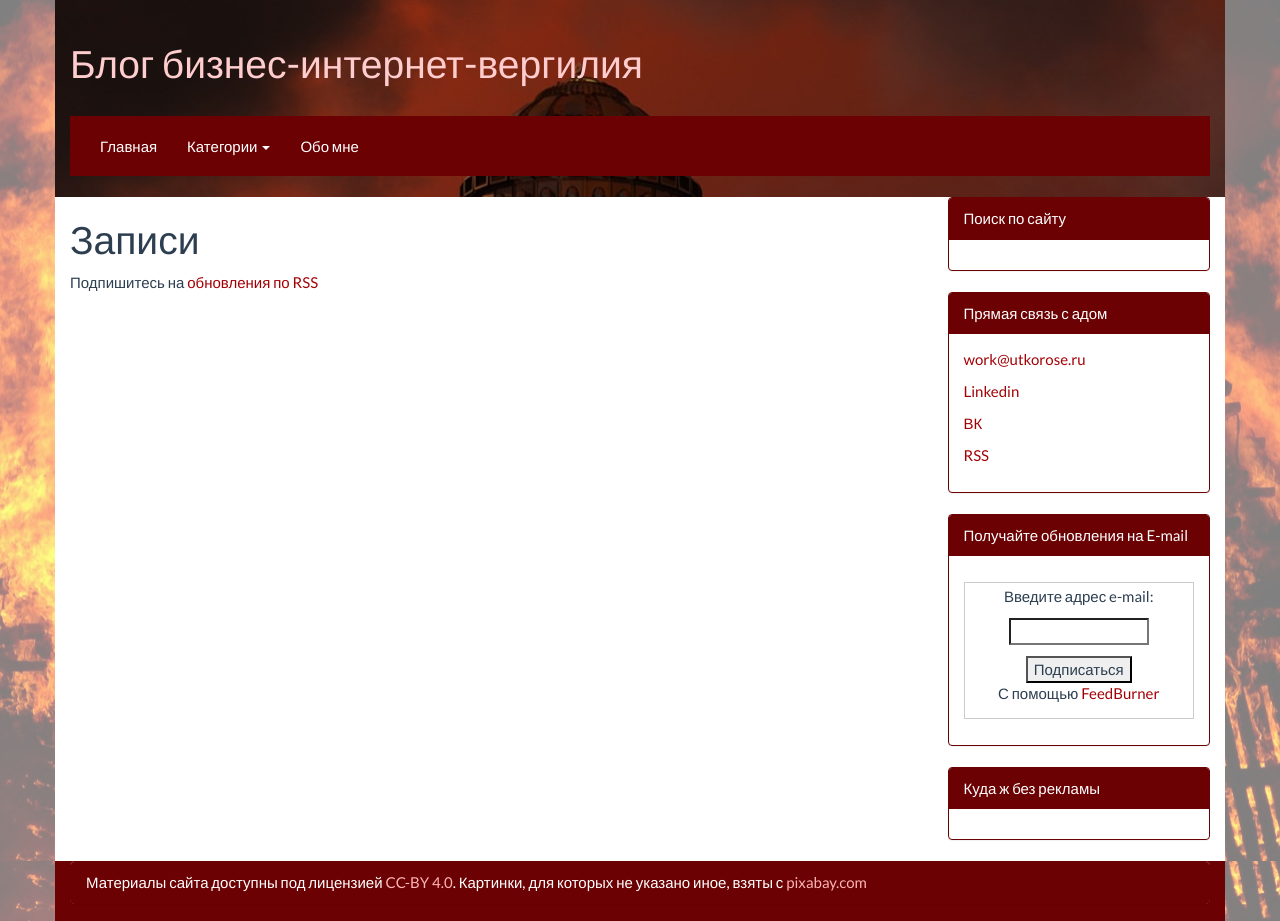
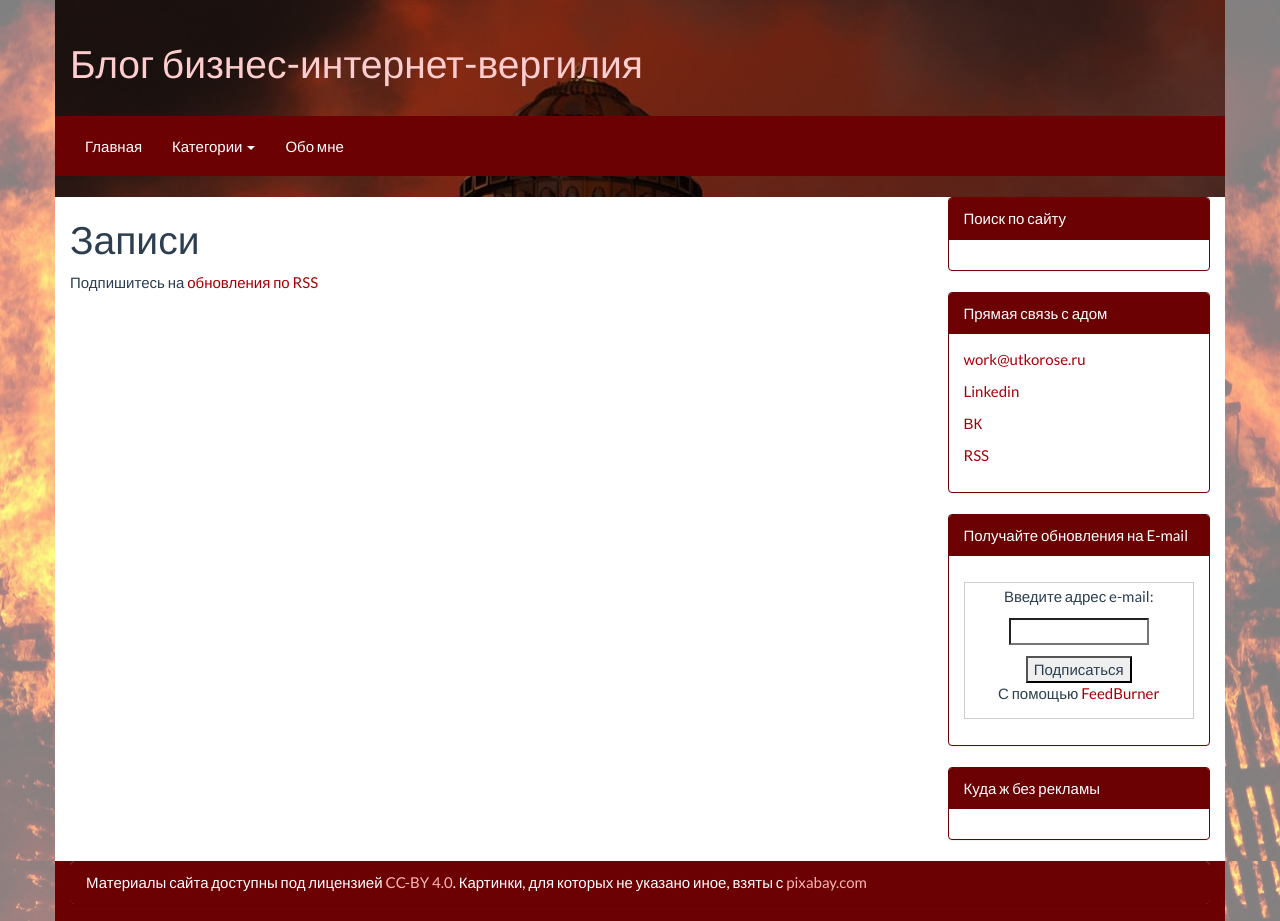
Before and after one commit to utkorose/blog-internet-vergiliy, a Jekyll site: the page built from index.html, in a window 1280 px wide. Built offline with Jekyll 4.4.1, drawn with Linux system fonts in a browser that asks for light colours.

Commit message:
Update theme.css

```diff
--- a/css/theme.css
+++ b/css/theme.css
@@ -116,3 +116,9 @@ a:hover{
 .navbar-default .navbar-nav>li>a:focus{
   color:#FFCDCE;
 }
+
+/* маргины навбара*/
+.navbar{
+	margin-left:-15px;
+	margin-right:-15px;
+}
```
